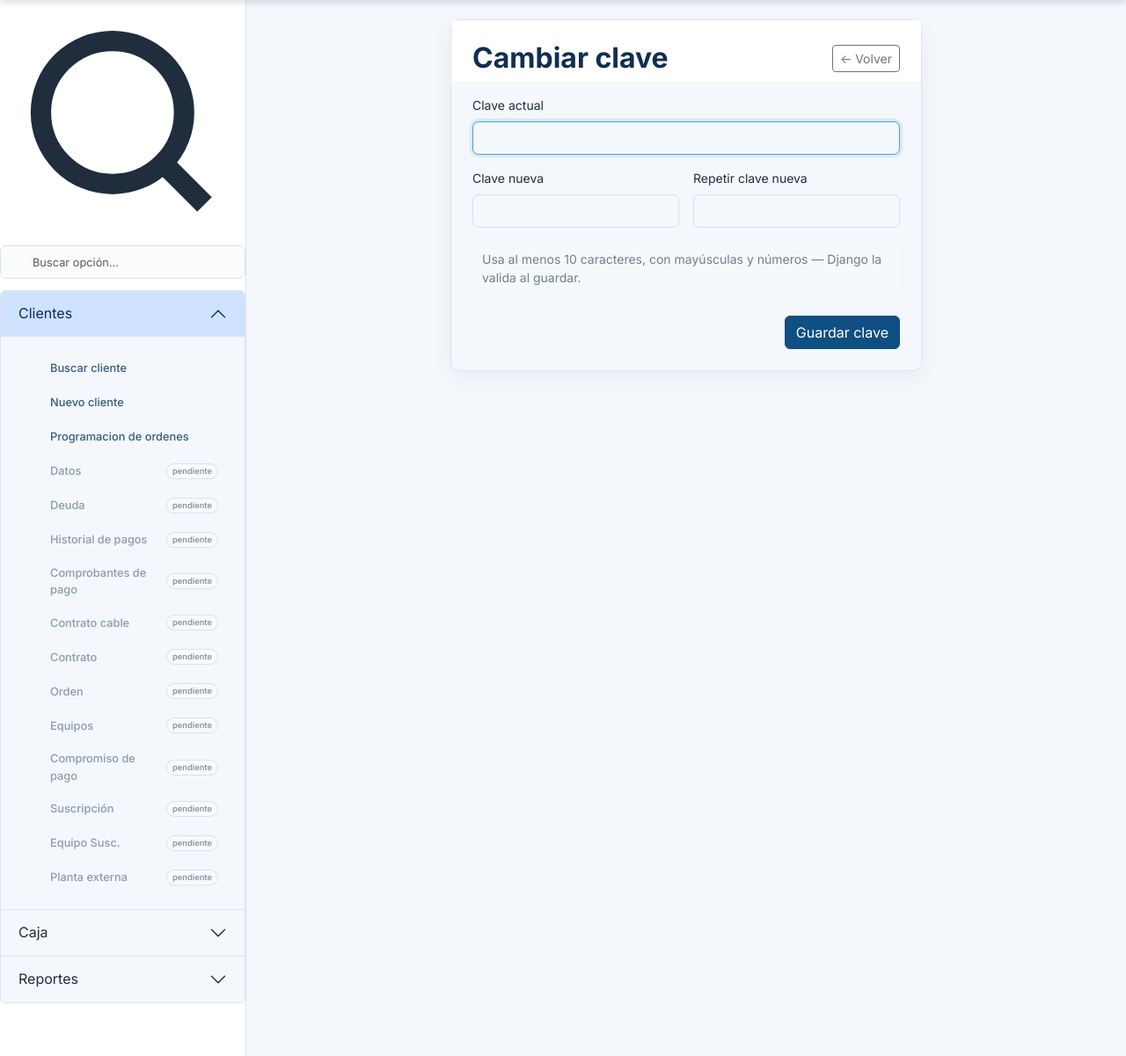
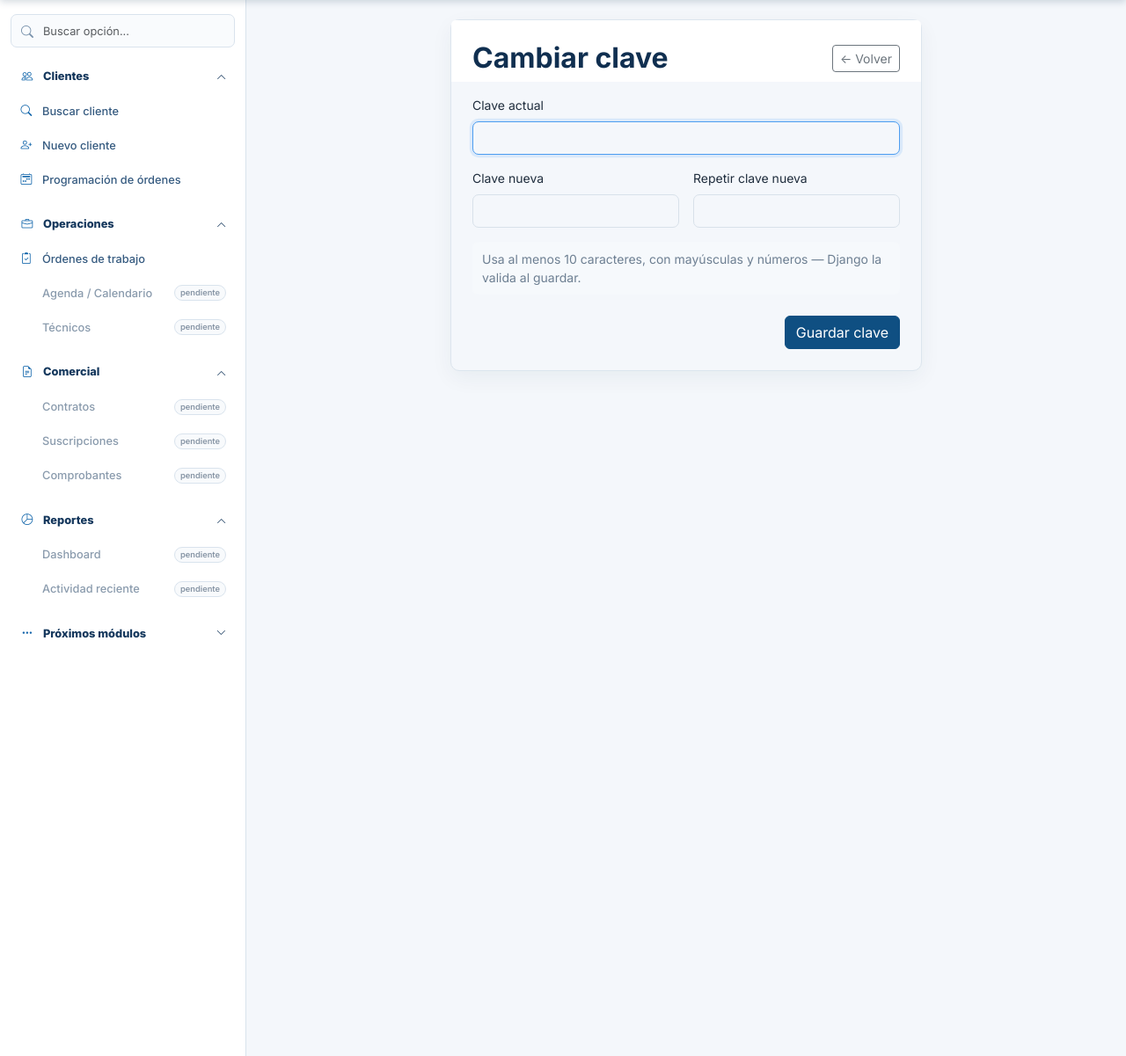
Before and after one commit to AlbertLanda/sicv-telecable, a Django app: page /accounts/clave/ in a window 1280 px wide. Shown: the part 64-1265 px from the top of the page at 88% size. Run offline with Django 5.2, Linux system fonts and the light colour scheme; the visitor is signed in with stand-in values (Sample User, id 1); data comes from the database, SQL or seed files in the repository.

Commit message:
ui: unificar navegación lateral corporativa

```diff
--- a/templates/_sidebar.html
+++ b/templates/_sidebar.html
@@ -1,98 +1,93 @@
 {% comment %}
-Menú lateral del SICV.
+Navegación lateral global del SICV.
 
-Tres secciones, las mismas del sistema anterior: Clientes, Caja y
-Reportes. Todas se abren y se recorren con normalidad; lo que está
-marcado como pendiente es cada opción, porque es la opción la que
-todavía no tiene pantalla. Cada una deja de estar pendiente en cuanto se
-construye y pasa a ser un enlace real, como "Buscar cliente".
-
-No se replican del sistema anterior "Soporte" -ahí el proveedor atendía
-sus propias incidencias técnicas y ese rol ya no existe: el soporte lo
-damos nosotros-, ni "Cliente2", "Programar" y "Configurar", que no
-aportan nada que no esté ya en estas tres secciones.
+La barra se organiza por dominio funcional, no por pantallas aisladas:
+Clientes, Operaciones, Comercial y Reportes. Solo los módulos construidos son
+enlaces; lo pendiente permanece visible sin ofrecer rutas muertas.
 {% endcomment %}
 
-<aside class="sicv-sidebar">
-
-    <div class="sidebar-search">
-        <svg viewBox="0 0 24 24" fill="none" stroke="currentColor" stroke-width="2"><circle cx="11" cy="11" r="7"/><path d="m20 20-3.5-3.5"/></svg>
-        <input
-            type="text"
-            id="sidebarFilter"
-            class="form-control"
-            placeholder="Buscar opción..."
-            autocomplete="off"
-        >
+<aside class="sicv-sidebar" aria-label="Navegación principal">
+    <div class="sidebar-header d-lg-none">
+        <i class="bi bi-list"></i>
+        <span class="sidebar-header-brand">TELECABLE</span>
     </div>
 
-    <div class="accordion" id="sidebarAccordion">
+    <div class="sidebar-inner">
+        <div class="sidebar-search">
+            <i class="bi bi-search"></i>
+            <input type="text" id="sidebarFilter" class="form-control" placeholder="Buscar opción..." autocomplete="off">
+        </div>
 
-        {% comment %}
-        Clientes abre por defecto: es la sección desde la que se trabaja
-        todo el día, y es donde vive la pantalla que se ve al entrar.
-        {% endcomment %}
-        <div
-            class="accordion-item sidebar-box"
-            data-section="clientes buscar cliente nuevo cliente programacion de ordenes tablero {{ sidebar_clientes_pending_items|join:" " }}"
-        >
-            <h2 class="accordion-header">
-                <button
-                    class="accordion-button"
-                    type="button"
-                    data-bs-toggle="collapse"
-                    data-bs-target="#sec-clientes"
-                >
-                    Clientes
-                </button>
-            </h2>
-            <div id="sec-clientes" class="accordion-collapse collapse show" data-bs-parent="#sidebarAccordion">
-                <div class="accordion-body">
-                    <a class="sidebar-link" href="{% url 'customers:search' %}">Buscar cliente</a>
+        <section class="sidebar-section" data-sidebar-section="clientes buscar cliente nuevo cliente programacion ordenes">
+            <button class="sidebar-section-title" type="button" data-bs-toggle="collapse" data-bs-target="#sidebarClientes" aria-expanded="true">
+                <i class="bi bi-people"></i><span>Clientes</span><i class="bi bi-chevron-down chev"></i>
+            </button>
+            <div class="collapse show" id="sidebarClientes">
+                <div class="sidebar-links">
+                    <a class="sidebar-link" href="{% url 'customers:search' %}"><i class="bi bi-search"></i>Buscar cliente</a>
                     {% if perms.customers.add_customer %}
-                        <a class="sidebar-link" href="{% url 'customers:create' %}">Nuevo cliente</a>
+                        <a class="sidebar-link" href="{% url 'customers:create' %}"><i class="bi bi-person-plus"></i>Nuevo cliente</a>
                     {% endif %}
                     {% if perms.work_orders.view_workorder %}
-                        <a class="sidebar-link" href="{% url 'work_orders:schedule_board' %}">Programacion de ordenes</a>
+                        <a class="sidebar-link" href="{% url 'work_orders:schedule_board' %}"><i class="bi bi-calendar2-week"></i>Programación de órdenes</a>
                     {% endif %}
+                </div>
+            </div>
+        </section>
+
+        <section class="sidebar-section" data-sidebar-section="operaciones ordenes trabajo agenda calendario tecnicos">
+            <button class="sidebar-section-title" type="button" data-bs-toggle="collapse" data-bs-target="#sidebarOperaciones" aria-expanded="true">
+                <i class="bi bi-briefcase"></i><span>Operaciones</span><i class="bi bi-chevron-down chev"></i>
+            </button>
+            <div class="collapse show" id="sidebarOperaciones">
+                <div class="sidebar-links">
+                    {% if perms.work_orders.view_workorder %}
+                        <a class="sidebar-link" href="{% url 'work_orders:schedule_board' %}"><i class="bi bi-clipboard2-check"></i>Órdenes de trabajo</a>
+                    {% endif %}
+                    <span class="sidebar-link-pending"><span>Agenda / Calendario</span><span class="pending-tag">pendiente</span></span>
+                    <span class="sidebar-link-pending"><span>Técnicos</span><span class="pending-tag">pendiente</span></span>
+                </div>
+            </div>
+        </section>
+
+        <section class="sidebar-section" data-sidebar-section="comercial contratos suscripciones comprobantes pagos servicios">
+            <button class="sidebar-section-title" type="button" data-bs-toggle="collapse" data-bs-target="#sidebarComercial" aria-expanded="true">
+                <i class="bi bi-file-earmark-text"></i><span>Comercial</span><i class="bi bi-chevron-down chev"></i>
+            </button>
+            <div class="collapse show" id="sidebarComercial">
+                <div class="sidebar-links">
+                    <span class="sidebar-link-pending"><span>Contratos</span><span class="pending-tag">pendiente</span></span>
+                    <span class="sidebar-link-pending"><span>Suscripciones</span><span class="pending-tag">pendiente</span></span>
+                    <span class="sidebar-link-pending"><span>Comprobantes</span><span class="pending-tag">pendiente</span></span>
+                </div>
+            </div>
+        </section>
+
+        <section class="sidebar-section" data-sidebar-section="reportes dashboard actividad reciente">
+            <button class="sidebar-section-title" type="button" data-bs-toggle="collapse" data-bs-target="#sidebarReportes" aria-expanded="true">
+                <i class="bi bi-pie-chart"></i><span>Reportes</span><i class="bi bi-chevron-down chev"></i>
+            </button>
+            <div class="collapse show" id="sidebarReportes">
+                <div class="sidebar-links">
+                    <span class="sidebar-link-pending"><span>Dashboard</span><span class="pending-tag">pendiente</span></span>
+                    <span class="sidebar-link-pending"><span>Actividad reciente</span><span class="pending-tag">pendiente</span></span>
+                </div>
+            </div>
+        </section>
+
+        {% if sidebar_clientes_pending_items %}
+        <section class="sidebar-section" data-sidebar-section="otros clientes {{ sidebar_clientes_pending_items|join:' ' }}">
+            <button class="sidebar-section-title" type="button" data-bs-toggle="collapse" data-bs-target="#sidebarOtrosClientes" aria-expanded="false">
+                <i class="bi bi-three-dots"></i><span>Próximos módulos</span><i class="bi bi-chevron-down chev"></i>
+            </button>
+            <div class="collapse" id="sidebarOtrosClientes">
+                <div class="sidebar-links">
                     {% for item in sidebar_clientes_pending_items %}
-                        <span class="sidebar-link-pending">
-                            <span>{{ item }}</span>
-                            <span class="pending-tag">pendiente</span>
-                        </span>
+                        <span class="sidebar-link-pending"><span>{{ item }}</span><span class="pending-tag">pendiente</span></span>
                     {% endfor %}
                 </div>
             </div>
-        </div>
-
-        {% for section in sidebar_pending_sections %}
-            <div
-                class="accordion-item sidebar-box"
-                data-section="{{ section.name }} {{ section.items|join:" " }}"
-            >
-                <h2 class="accordion-header">
-                    <button
-                        class="accordion-button collapsed"
-                        type="button"
-                        data-bs-toggle="collapse"
-                        data-bs-target="#sec-{{ section.name|slugify }}"
-                    >
-                        {{ section.name }}
-                    </button>
-                </h2>
-                <div id="sec-{{ section.name|slugify }}" class="accordion-collapse collapse" data-bs-parent="#sidebarAccordion">
-                    <div class="accordion-body">
-                        {% for item in section.items %}
-                            <span class="sidebar-link-pending">
-                                <span>{{ item }}</span>
-                                <span class="pending-tag">pendiente</span>
-                            </span>
-                        {% endfor %}
-                    </div>
-                </div>
-            </div>
-        {% endfor %}
-
+        </section>
+        {% endif %}
     </div>
-
 </aside>
```
